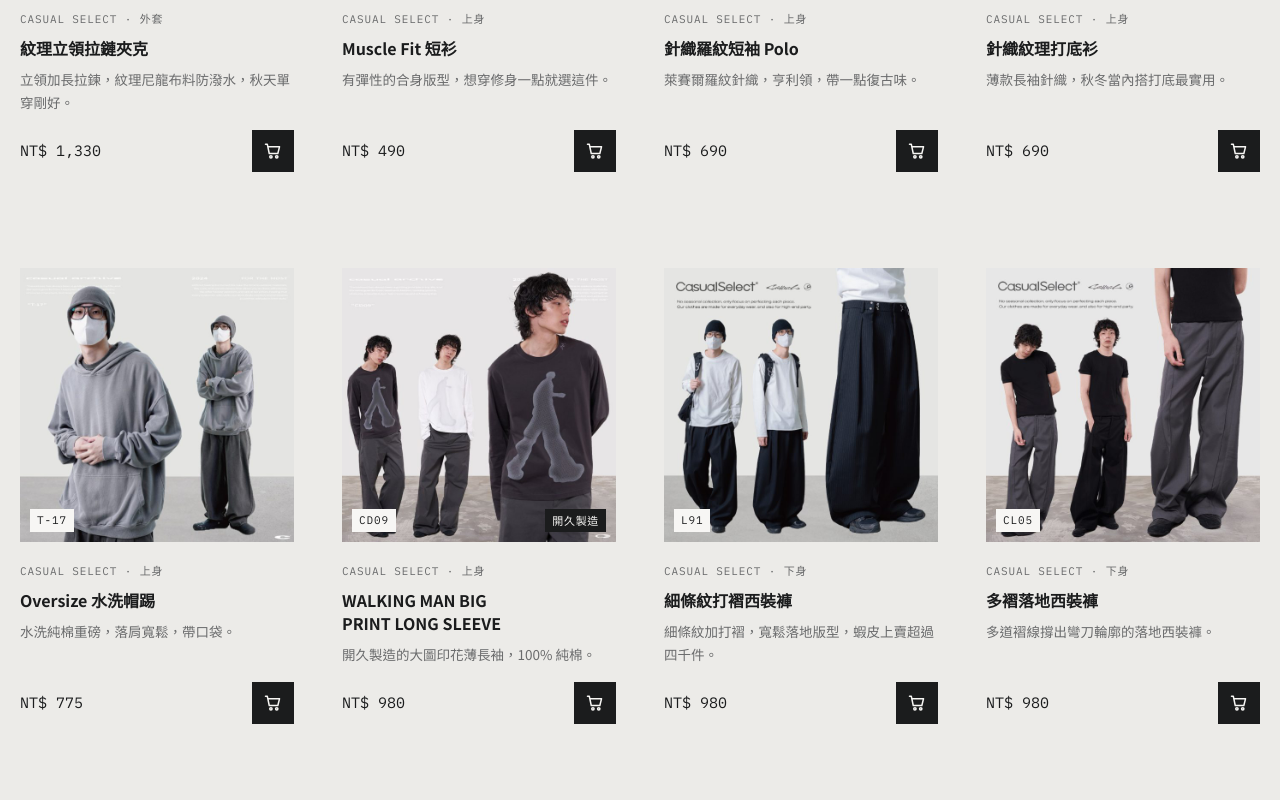
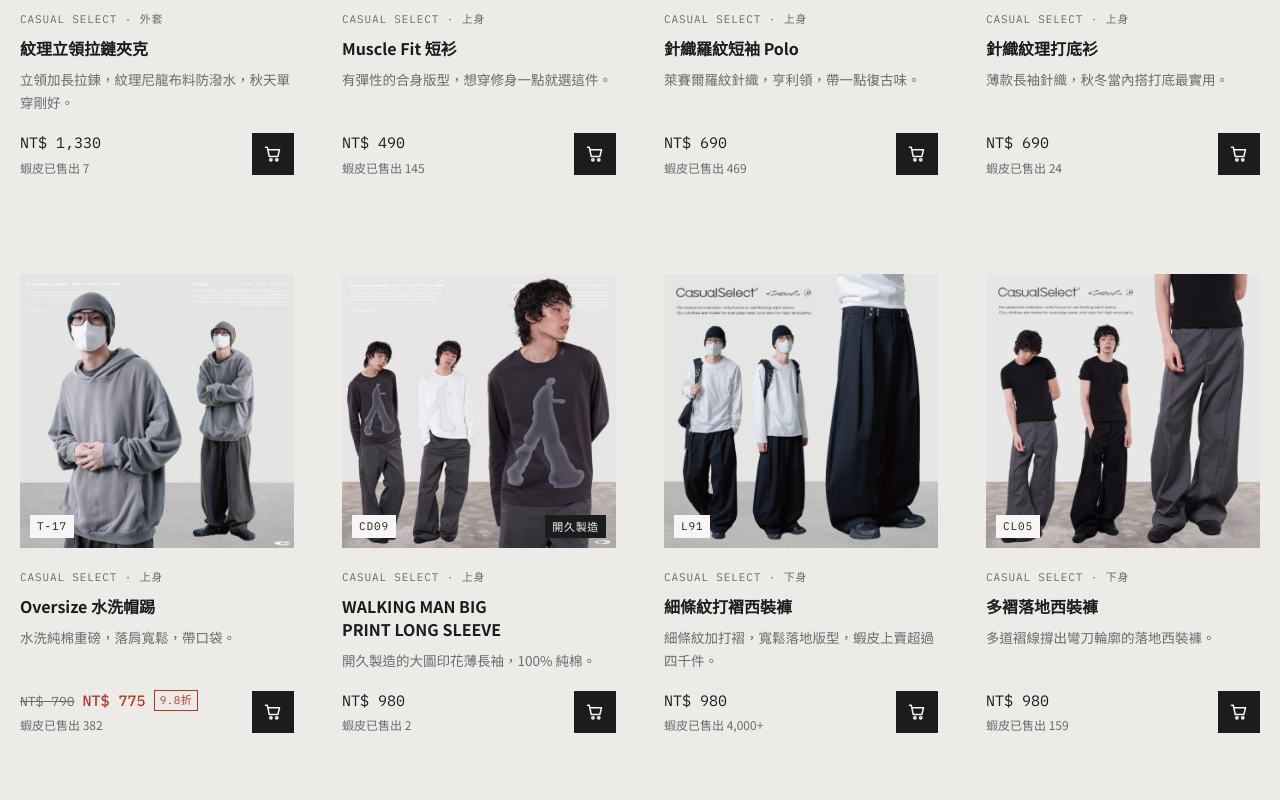
Before and after one commit to dailyselect/casual-select, a plain HTML site: page index.html in a window 1280 px wide. Shown: the part 2080-2880 px from the top of the page. Drawn offline with Linux system fonts and the light colour scheme.

Commit message:
顯示蝦皮已售出數量與折扣價
Co-Authored-By: Claude Opus 5.5 <noreply@anthropic.com>
Claude-Session: https://claude.ai/code/session_014KaY5uwf1R2YzEBe1aSwYr

```diff
--- a/index.html
+++ b/index.html
@@ -24,18 +24,18 @@ gtag('js',new Date());gtag('config','G-JE8Q86BKDQ');
 :root{
   --bg:#ecebe8; --paper:#f7f6f4; --ink:#1b1c1d; --muted:#6a6b6c; --line:#d3d1cc;
   --accent:#8a7a63; --btn:#1b1c1d; --btn-ink:#f7f6f4;
-  --ph:#dcdad5; --ph-ink:#3a3b3c;
+  --ph:#dcdad5; --ph-ink:#3a3b3c; --sale:#b23a22;
   --body:"Noto Sans TC","PingFang TC","Microsoft JhengHei",sans-serif;
   --mono:"IBM Plex Mono",ui-monospace,Menlo,monospace;
 }
 @media (prefers-color-scheme:dark){:root:not([data-theme="light"]){
   --bg:#151616; --paper:#1d1e1f; --ink:#e9e8e5; --muted:#9a9a98; --line:#2f3031;
   --accent:#b8a689; --btn:#e9e8e5; --btn-ink:#151616;
-  --ph:#262728; --ph-ink:#bdbcb8; color-scheme:dark}}
+  --ph:#262728; --ph-ink:#bdbcb8; --sale:#e8735a; color-scheme:dark}}
 :root[data-theme="dark"]{
   --bg:#151616; --paper:#1d1e1f; --ink:#e9e8e5; --muted:#9a9a98; --line:#2f3031;
   --accent:#b8a689; --btn:#e9e8e5; --btn-ink:#151616;
-  --ph:#262728; --ph-ink:#bdbcb8; color-scheme:dark}
+  --ph:#262728; --ph-ink:#bdbcb8; --sale:#e8735a; color-scheme:dark}
 body{background:var(--bg);color:var(--ink);font-family:var(--body);font-size:15px;line-height:1.7}
 
 .hero{background:var(--ph)}
@@ -89,6 +89,9 @@ h2{font-weight:700;font-size:16px;line-height:1.45;margin:0;text-wrap:balance}
 .imglink{display:grid;place-items:center;width:100%;height:100%}
 .imglink svg{width:54%;height:auto}
 .pricebox{display:grid;gap:2px}
+.price .orig{color:var(--muted);font-size:13px;margin-right:8px;text-decoration-thickness:1px}
+.price .now{color:var(--sale);font-weight:500}
+.price .off{display:inline-block;margin-left:8px;font-size:11px;letter-spacing:.04em;color:var(--sale);border:1px solid currentColor;padding:0 5px;vertical-align:2px}
 .sold{font-size:12px;color:var(--muted);font-variant-numeric:tabular-nums}
 .slides{display:flex;width:100%;height:100%;overflow-x:auto;scroll-snap-type:x mandatory;scrollbar-width:none}
 .slides::-webkit-scrollbar{display:none}
@@ -155,47 +158,47 @@ footer{margin-top:120px;padding-top:18px;border-top:1px solid var(--line);font-s
 /* ====== 商品清單 ======
    code 型號｜cat 分類｜icon 示意圖｜made 開久自家製造｜img 商品照片（上傳後填入）｜link 蝦皮分潤連結 */
 const products = [
-  {code:"J38",  name:"輕防曬連帽外套", cat:"外套", icon:"jacket", price:1280, desc:"輕薄尼龍布料，防潑水，雙拉鍊，換季帶著走剛好。", link:"https://s.shopee.tw/W7mKrSYtE"},
-  {code:"CJ02", name:"Boxy Zipped Hoodie 短版連帽外套", cat:"外套", icon:"zip", price:1330, made:1, desc:"短版 Boxy 輪廓的拉鍊帽外套，刷毛內裡夠保暖。", link:"https://s.shopee.tw/4Vdv6GlFcH"},
-  {code:"J33",  name:"刷毛雙拉鏈連帽外套", cat:"外套", icon:"zip", price:1530, desc:"純棉刷毛加雙拉鍊，三色可選，秋冬主力外套。", link:"https://s.shopee.tw/1qd9vNhO3p"},
+  {code:"J38",  name:"輕防曬連帽外套", cat:"外套", icon:"jacket", price:1280, desc:"輕薄尼龍布料，防潑水，雙拉鍊，換季帶著走剛好。", sold:"157", link:"https://s.shopee.tw/W7mKrSYtE"},
+  {code:"CJ02", name:"Boxy Zipped Hoodie 短版連帽外套", cat:"外套", icon:"zip", price:1330, made:1, desc:"短版 Boxy 輪廓的拉鍊帽外套，刷毛內裡夠保暖。", sold:"106", link:"https://s.shopee.tw/4Vdv6GlFcH"},
+  {code:"J33",  name:"刷毛雙拉鏈連帽外套", cat:"外套", icon:"zip", price:1530, desc:"純棉刷毛加雙拉鍊，三色可選，秋冬主力外套。", sold:"223", link:"https://s.shopee.tw/1qd9vNhO3p"},
 
-  {code:"J39",  name:"紋理立領拉鏈夾克", cat:"外套", icon:"jacket", price:1330, desc:"立領加長拉鍊，紋理尼龍布料防潑水，秋天單穿剛好。", link:"https://s.shopee.tw/5VWSLq2FYw"},
+  {code:"J39",  name:"紋理立領拉鏈夾克", cat:"外套", icon:"jacket", price:1330, desc:"立領加長拉鍊，紋理尼龍布料防潑水，秋天單穿剛好。", sold:"7", link:"https://s.shopee.tw/5VWSLq2FYw"},
 
-  {code:"A011", name:"寬短袖身素踢", cat:"上身", icon:"tee", price:480, made:1, desc:"285G 厚磅純棉，寬身短版的 Boxy 剪裁，素色最好搭。", link:"https://s.shopee.tw/30p7JAFSAY"},
-  {code:"T-10", name:"螺紋針織背心", cat:"上身", icon:"tank", price:380, desc:"300G 重磅純棉螺紋，單穿或疊在襯衫裡都可以。", link:"https://s.shopee.tw/5VWSHoDamx"},
-  {code:"CT26", name:"Muscle Fit 短衫", cat:"上身", icon:"tee", price:490, made:1, desc:"有彈性的合身版型，想穿修身一點就選這件。", link:"https://s.shopee.tw/qkcjIqyj0"},
-  {code:"T-59", name:"針織羅紋短袖 Polo", cat:"上身", icon:"polo", price:690, desc:"萊賽爾羅紋針織，亨利領，帶一點復古味。", link:"https://s.shopee.tw/4LKUtkBcAK"},
-  {code:"T-64", name:"條紋針織短袖", cat:"上身", icon:"tee", price:580, desc:"棉質混紡的條紋針織，圓領，配寬褲很順。", link:"https://s.shopee.tw/7VHWfb9CUr"},
-  {code:"T-62", name:"橫紋理針織短袖", cat:"上身", icon:"polo", price:680, desc:"橫向紋理加亨利領，比素 T 正式一點。", link:"https://s.shopee.tw/6q1psR5aOD"},
-  {code:"T-67", name:"針織紋理打底衫", cat:"上身", icon:"long", price:690, desc:"薄款長袖針織，秋冬當內搭打底最實用。", link:"https://s.shopee.tw/4Vdv69wG8Z"},
-  {code:"T-22", name:"側口袋 Boxy 衛衣", cat:"上身", icon:"long", price:760, desc:"500G 重磅大學 T，寬短版型，側邊多了口袋。", link:"https://s.shopee.tw/5fpsUJwMbV"},
-  {code:"T-60", name:"紋理刺繡條紋襯衫", cat:"上身", icon:"shirt", price:750, desc:"條紋加刺繡細節，敞開當罩衫做層次。", link:"https://s.shopee.tw/3g4o6ecy8T"},
-  {code:"T-23", name:"立體素面帽踢", cat:"上身", icon:"hoodie", price:799, desc:"重磅抓絨帽 T，寬鬆素面，冬天穿很暖。", link:"https://s.shopee.tw/AKbi2udqmD"},
-  {code:"T-44", name:"紋理針織套衫", cat:"上身", icon:"long", price:680, desc:"四色可選的寬鬆紋理針織，內搭外穿都行。", link:"https://s.shopee.tw/9APkenuovW"},
-  {code:"CD07", name:"NODE TEE", cat:"上身", icon:"tee", price:760, made:1, desc:"開久製造的圖 T，酵洗純棉，穿起來軟。", link:"https://s.shopee.tw/50aBh9wwSo"},
-  {code:"T-17", name:"Oversize 水洗帽踢", cat:"上身", icon:"hoodie", price:775, desc:"水洗純棉重磅，落肩寬鬆，帶口袋。", link:"https://s.shopee.tw/80DnGgTWCd"},
-  {code:"CD09", name:"WALKING MAN BIG PRINT LONG SLEEVE", cat:"上身", icon:"long", price:980, made:1, desc:"開久製造的大圖印花薄長袖，100% 純棉。", link:"https://s.shopee.tw/8pmuGDqkEV"},
-  {code:"CT05", name:"BOXY 短版帽T", cat:"上身", icon:"hoodie", price:890, desc:"寬短 Boxy 帽 T，配高腰寬褲比例最好。", link:"https://s.shopee.tw/1BVk1Nyc5"},
-  {code:"T-43", name:"層次磨邊打底長袖", cat:"上身", icon:"long", price:680, desc:"磨邊刷破細節的純棉薄長袖，打底很有層次。", link:"https://s.shopee.tw/AKbi31EkW3"},
+  {code:"A011", name:"寬短袖身素踢", cat:"上身", icon:"tee", price:480, made:1, desc:"285G 厚磅純棉，寬身短版的 Boxy 剪裁，素色最好搭。", sold:"8,000+", link:"https://s.shopee.tw/30p7JAFSAY"},
+  {code:"T-10", name:"螺紋針織背心", cat:"上身", icon:"tank", price:380, desc:"300G 重磅純棉螺紋，單穿或疊在襯衫裡都可以。", sold:"3,000+", link:"https://s.shopee.tw/5VWSHoDamx"},
+  {code:"CT26", name:"Muscle Fit 短衫", cat:"上身", icon:"tee", price:490, made:1, desc:"有彈性的合身版型，想穿修身一點就選這件。", sold:"145", link:"https://s.shopee.tw/qkcjIqyj0"},
+  {code:"T-59", name:"針織羅紋短袖 Polo", cat:"上身", icon:"polo", price:690, desc:"萊賽爾羅紋針織，亨利領，帶一點復古味。", sold:"469", link:"https://s.shopee.tw/4LKUtkBcAK"},
+  {code:"T-64", name:"條紋針織短袖", cat:"上身", icon:"tee", price:580, desc:"棉質混紡的條紋針織，圓領，配寬褲很順。", sold:"248", link:"https://s.shopee.tw/7VHWfb9CUr"},
+  {code:"T-62", name:"橫紋理針織短袖", cat:"上身", icon:"polo", price:680, desc:"橫向紋理加亨利領，比素 T 正式一點。", sold:"158", link:"https://s.shopee.tw/6q1psR5aOD"},
+  {code:"T-67", name:"針織紋理打底衫", cat:"上身", icon:"long", price:690, desc:"薄款長袖針織，秋冬當內搭打底最實用。", sold:"24", link:"https://s.shopee.tw/4Vdv69wG8Z"},
+  {code:"T-22", name:"側口袋 Boxy 衛衣", cat:"上身", icon:"long", price:760, desc:"500G 重磅大學 T，寬短版型，側邊多了口袋。", sold:"1,000+", link:"https://s.shopee.tw/5fpsUJwMbV"},
+  {code:"T-60", name:"紋理刺繡條紋襯衫", cat:"上身", icon:"shirt", price:750, desc:"條紋加刺繡細節，敞開當罩衫做層次。", sold:"199", link:"https://s.shopee.tw/3g4o6ecy8T"},
+  {code:"T-23", name:"立體素面帽踢", cat:"上身", icon:"hoodie", price:799, desc:"重磅抓絨帽 T，寬鬆素面，冬天穿很暖。", sold:"547", orig:890, off:"9折", link:"https://s.shopee.tw/AKbi2udqmD"},
+  {code:"T-44", name:"紋理針織套衫", cat:"上身", icon:"long", price:680, desc:"四色可選的寬鬆紋理針織，內搭外穿都行。", sold:"274", link:"https://s.shopee.tw/9APkenuovW"},
+  {code:"CD07", name:"NODE TEE", cat:"上身", icon:"tee", price:760, made:1, desc:"開久製造的圖 T，酵洗純棉，穿起來軟。", sold:"75", link:"https://s.shopee.tw/50aBh9wwSo"},
+  {code:"T-17", name:"Oversize 水洗帽踢", cat:"上身", icon:"hoodie", price:775, desc:"水洗純棉重磅，落肩寬鬆，帶口袋。", sold:"382", orig:790, off:"9.8折", link:"https://s.shopee.tw/80DnGgTWCd"},
+  {code:"CD09", name:"WALKING MAN BIG PRINT LONG SLEEVE", cat:"上身", icon:"long", price:980, made:1, desc:"開久製造的大圖印花薄長袖，100% 純棉。", sold:"2", link:"https://s.shopee.tw/8pmuGDqkEV"},
+  {code:"CT05", name:"BOXY 短版帽T", cat:"上身", icon:"hoodie", price:890, desc:"寬短 Boxy 帽 T，配高腰寬褲比例最好。", sold:"153", link:"https://s.shopee.tw/1BVk1Nyc5"},
+  {code:"T-43", name:"層次磨邊打底長袖", cat:"上身", icon:"long", price:680, desc:"磨邊刷破細節的純棉薄長袖，打底很有層次。", sold:"105", link:"https://s.shopee.tw/AKbi31EkW3"},
 
-  {code:"L91",  name:"細條紋打褶西裝褲", cat:"下身", icon:"pants", price:980, desc:"細條紋加打褶，寬鬆落地版型，蝦皮上賣超過四千件。", link:"https://s.shopee.tw/2gCGuZmUWW"},
-  {code:"L-03", name:"抽繩打褶立體棉褲", cat:"下身", icon:"pants", price:890, desc:"抽繩腰頭加打褶，寬版棉褲穿起來放鬆又有型。", link:"https://s.shopee.tw/4qGlUZiJ82"},
-  {code:"A014", name:"彎刀西裝落地褲", cat:"下身", icon:"pants", price:980, made:1, desc:"彎刀褲型修飾腿型，西裝布料的落地長度。", link:"https://s.shopee.tw/LoM8Jyxx6"},
-  {code:"L83",  name:"打褶剪裁闊腿褲", cat:"下身", icon:"pants", price:880, desc:"100% 純棉，打褶闊腿，低飽和色好配色。", link:"https://s.shopee.tw/2BG0JhIw1b"},
-  {code:"L99",  name:"淺灰杏打褶落地褲", cat:"下身", icon:"pants", price:890, desc:"淺灰杏色的打褶落地褲，日系工作褲的味道。", link:"https://s.shopee.tw/2qVh6vnfbU"},
-  {code:"L-01", name:"打褶西裝落地褲", cat:"下身", icon:"pants", price:890, desc:"黑色打褶西裝落地褲，正式休閒都撐得住。", link:"https://s.shopee.tw/2gCGueg0GK"},
-  {code:"L-07", name:"原牛多裁線寬褲", cat:"下身", icon:"pants", price:980, desc:"原色丹寧加多道裁線，Baggy 寬版牛仔褲。", link:"https://s.shopee.tw/1142vbLowb"},
-  {code:"CL05", name:"多褶落地西裝褲", cat:"下身", icon:"pants", price:980, desc:"多道褶線撐出彎刀輪廓的落地西裝褲。", link:"https://s.shopee.tw/1BVjmylV4"},
-  {code:"L80",  name:"流線剪裁彎刀褲", cat:"下身", icon:"pants", price:890, desc:"復古水洗牛仔，流線彎刀剪裁。", link:"https://s.shopee.tw/4B14hSV1cG"},
-  {code:"L22",  name:"落地燈籠褲", cat:"下身", icon:"pants", price:880, desc:"高磅數布料，繭形燈籠褲型，垂墜感好。", link:"https://s.shopee.tw/60SispoRbo"},
-  {code:"CS04", name:"寬鬆雙褶工作短褲", cat:"下身", icon:"shorts", price:850, desc:"雙褶寬版的六分短褲，配中高筒襪剛好。", link:"https://s.shopee.tw/qkcjMLBQm"},
-  {code:"L84",  name:"丹寧落地寬褲", cat:"下身", icon:"pants", price:980, desc:"繭形收口的落地丹寧，復古水洗色。", link:"https://s.shopee.tw/LoM8RrTKr"},
-  {code:"CL01", name:"立體廓形西裝闊腿褲", cat:"下身", icon:"pants", price:980, desc:"立體廓形的西裝闊腿褲，黑色最百搭。", link:"https://s.shopee.tw/6Am95CHG3v"},
-  {code:"CL02", name:"立體紋理西裝闊腿褲", cat:"下身", icon:"pants", price:980, desc:"立體紋理布料，彎月版型的落地寬褲。", link:"https://s.shopee.tw/4B14has3Ql"},
+  {code:"L91",  name:"細條紋打褶西裝褲", cat:"下身", icon:"pants", price:980, desc:"細條紋加打褶，寬鬆落地版型，蝦皮上賣超過四千件。", sold:"4,000+", link:"https://s.shopee.tw/2gCGuZmUWW"},
+  {code:"L-03", name:"抽繩打褶立體棉褲", cat:"下身", icon:"pants", price:890, desc:"抽繩腰頭加打褶，寬版棉褲穿起來放鬆又有型。", sold:"936", link:"https://s.shopee.tw/4qGlUZiJ82"},
+  {code:"A014", name:"彎刀西裝落地褲", cat:"下身", icon:"pants", price:980, made:1, desc:"彎刀褲型修飾腿型，西裝布料的落地長度。", sold:"1,000+", link:"https://s.shopee.tw/LoM8Jyxx6"},
+  {code:"L83",  name:"打褶剪裁闊腿褲", cat:"下身", icon:"pants", price:880, desc:"100% 純棉，打褶闊腿，低飽和色好配色。", sold:"1,000+", link:"https://s.shopee.tw/2BG0JhIw1b"},
+  {code:"L99",  name:"淺灰杏打褶落地褲", cat:"下身", icon:"pants", price:890, desc:"淺灰杏色的打褶落地褲，日系工作褲的味道。", sold:"748", link:"https://s.shopee.tw/2qVh6vnfbU"},
+  {code:"L-01", name:"打褶西裝落地褲", cat:"下身", icon:"pants", price:890, desc:"黑色打褶西裝落地褲，正式休閒都撐得住。", sold:"503", link:"https://s.shopee.tw/2gCGueg0GK"},
+  {code:"L-07", name:"原牛多裁線寬褲", cat:"下身", icon:"pants", price:980, desc:"原色丹寧加多道裁線，Baggy 寬版牛仔褲。", sold:"307", link:"https://s.shopee.tw/1142vbLowb"},
+  {code:"CL05", name:"多褶落地西裝褲", cat:"下身", icon:"pants", price:980, desc:"多道褶線撐出彎刀輪廓的落地西裝褲。", sold:"159", link:"https://s.shopee.tw/1BVjmylV4"},
+  {code:"L80",  name:"流線剪裁彎刀褲", cat:"下身", icon:"pants", price:890, desc:"復古水洗牛仔，流線彎刀剪裁。", sold:"963", link:"https://s.shopee.tw/4B14hSV1cG"},
+  {code:"L22",  name:"落地燈籠褲", cat:"下身", icon:"pants", price:880, desc:"高磅數布料，繭形燈籠褲型，垂墜感好。", sold:"3,000+", link:"https://s.shopee.tw/60SispoRbo"},
+  {code:"CS04", name:"寬鬆雙褶工作短褲", cat:"下身", icon:"shorts", price:850, desc:"雙褶寬版的六分短褲，配中高筒襪剛好。", sold:"353", link:"https://s.shopee.tw/qkcjMLBQm"},
+  {code:"L84",  name:"丹寧落地寬褲", cat:"下身", icon:"pants", price:980, desc:"繭形收口的落地丹寧，復古水洗色。", sold:"1,000+", link:"https://s.shopee.tw/LoM8RrTKr"},
+  {code:"CL01", name:"立體廓形西裝闊腿褲", cat:"下身", icon:"pants", price:980, desc:"立體廓形的西裝闊腿褲，黑色最百搭。", sold:"318", link:"https://s.shopee.tw/6Am95CHG3v"},
+  {code:"CL02", name:"立體紋理西裝闊腿褲", cat:"下身", icon:"pants", price:980, desc:"立體紋理布料，彎月版型的落地寬褲。", sold:"56", link:"https://s.shopee.tw/4B14has3Ql"},
 
-  {code:"CH02", name:"雙色層次針織冷帽", cat:"配件", icon:"beanie", price:760, made:1, desc:"雙色層次的針織毛帽，有兩種尺寸可選。", link:"https://s.shopee.tw/3g4o6hgV5m"},
-  {code:"CB01", name:"Clipped Cargo Tote", cat:"配件", icon:"bag", price:1120, desc:"重磅布料加金屬消防釦的工裝托特包，耐用又有細節。", link:"https://s.shopee.tw/9fM1JWb3sp"},
-  {code:"A04",  name:"純棉長襪", cat:"配件", icon:"sock", price:60, desc:"中筒素色棉襪，無骨縫線，便宜又耐穿。", link:"https://s.shopee.tw/1142vWJmha"},
+  {code:"CH02", name:"雙色層次針織冷帽", cat:"配件", icon:"beanie", price:760, made:1, desc:"雙色層次的針織毛帽，有兩種尺寸可選。", sold:"48", link:"https://s.shopee.tw/3g4o6hgV5m"},
+  {code:"CB01", name:"Clipped Cargo Tote", cat:"配件", icon:"bag", price:1120, desc:"重磅布料加金屬消防釦的工裝托特包，耐用又有細節。", sold:"12", link:"https://s.shopee.tw/9fM1JWb3sp"},
+  {code:"A04",  name:"純棉長襪", cat:"配件", icon:"sock", price:60, desc:"中筒素色棉襪，無骨縫線，便宜又耐穿。", sold:"1萬+", link:"https://s.shopee.tw/1142vWJmha"},
 ];
 
 const newArrivals = [
@@ -263,7 +266,7 @@ function renderGrid(){
         <h2>${esc(p.name)}</h2>
         <p class="desc">${esc(p.desc)}</p>
         <div class="foot">
-          <div class="pricebox"><div class="price">${fmt(p.price)}</div>${p.sold?`<div class="sold">蝦皮已售出 ${esc(p.sold)}</div>`:""}</div>
+          <div class="pricebox"><div class="price">${p.orig?`<s class="orig">${fmt(p.orig)}</s>`:""}<span class="${p.orig?"now":""}">${fmt(p.price)}</span>${p.off?`<span class="off">${esc(p.off)}</span>`:""}</div>${p.sold?`<div class="sold">蝦皮已售出 ${esc(p.sold)}</div>`:""}</div>
           <a class="cart" href="${esc(p.link)}" target="_blank" rel="sponsored noopener" aria-label="到蝦皮購買 ${esc(p.name)}" title="到蝦皮購買"><svg viewBox="0 0 24 24" fill="none" stroke="currentColor" stroke-width="1.8" stroke-linecap="round" stroke-linejoin="round" aria-hidden="true"><path d="M3 4h2.2l2.3 11h10.3l2-8H6.4"/><circle cx="9.5" cy="19" r="1.4"/><circle cx="16.5" cy="19" r="1.4"/></svg></a>
         </div>
       </div>
```
